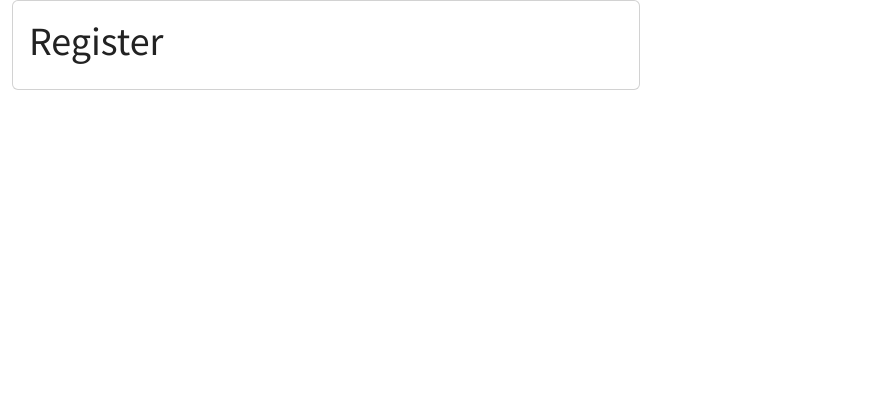
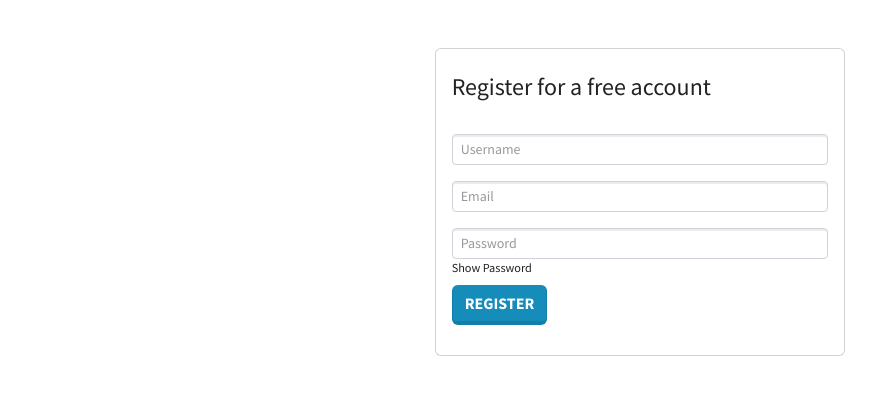
Before and after one commit to Rajan66/ExpenseTracker, a Django app: page /authentication/register in a window 1280 px wide. Shown: the top 395 px of the page, without its empty margins (0-896 px from the left). Run offline with Django 4.2, Linux system fonts and the light colour scheme; some libraries are stand-ins or nearby versions.

Commit message:
adding username validation

```diff
--- a/authentication/urls.py
+++ b/authentication/urls.py
@@ -1,6 +1,9 @@
-from .views import RegistrationView
+from .views import RegistrationView, UsernameValidationView
 from django.urls import path
+from django.views.decorators.csrf import csrf_exempt
 
 urlpatterns = [
     path('register', RegistrationView.as_view(), name="register"),
+    path('validate-username', csrf_exempt(UsernameValidationView.as_view()),
+         name="validate-username"),
 ]
--- a/authentication/views.py
+++ b/authentication/views.py
@@ -1,7 +1,23 @@
 from django.shortcuts import render
 from django.views import View
+import json
+from django.http import JsonResponse
+from django.contrib.auth.models import User
 
 # Create your views here.
+
+
+class UsernameValidationView(View):
+    def post(self, request):
+        data = json.loads(request.body)
+        username = data['username']
+
+        if not str(username).isalnum():
+            return JsonResponse({'username error': 'Username should only contain alphanumeric characters.'}, status=400)
+        if User.objects.filter(username=username).exists():
+            return JsonResponse({'username error': 'Username not available.'}, status=409)
+        return JsonResponse({'username valid': True})
+
 
 class RegistrationView(View):
     def get(self, request):
--- a/templates/authentication/register.html
+++ b/templates/authentication/register.html
@@ -1,9 +1,37 @@
 {% extends 'base_auth.html' %}
 
 {% block content %}
-    <div class="card">
-        <div class="card-body">
-            <h1>Register</h1>
+<div class="row">
+    <div class="col-md-4"></div>
+    <div class="col-md-4">
+        <div class="card mt-5">
+
+            <div class="card-body">
+                <div class="card-title py-2">
+                    <h4>Register for a free account</h4>
+                </div>
+
+                <form action="" method="post">
+                    <div class="form-group py-2" >
+                        <input type="text" name="username" id="usernameField" placeholder="Username"
+                            class="form-control form-control-sm">
+                    </div>
+                    <div class="form-group py-2">
+                        <input type="email" name="email" id="emailField" placeholder="Email"
+                            class="form-control form-control-sm">
+                    </div>
+                    <div class="form-group py-2">
+                        <input type="password" name="password" id="passwordField" placeholder="Password"
+                            class="form-control form-control-sm">
+                        <small class="float-right py-3">Show Password</small>
+                    </div>
+
+                    <input type="submit" value="Register" class="btn btn-block btn-primary">
+                </form>
+            </div>
         </div>
     </div>
+</div>
+<div class="col-md-4"></div>
+</div>
 {% endblock %}
--- a/templates/base_auth.html
+++ b/templates/base_auth.html
@@ -19,25 +19,12 @@
 </head>
 
 <body>
-    <div class="container-fluid">
-        <div class="row">
-            <main class="col-md-12">
 
+    <main role="main">
 
-
-                <div class="col-md-3">
-
-                </div>
-
-                <div class="col-md-6">
         {% block content %}
 
         {% endblock  %}
-                </div>
-
-                <div class="col-md-3">
-
-                </div>
 
 
     </main>
```
Lines whose indentation alone changed are shown as unchanged.
